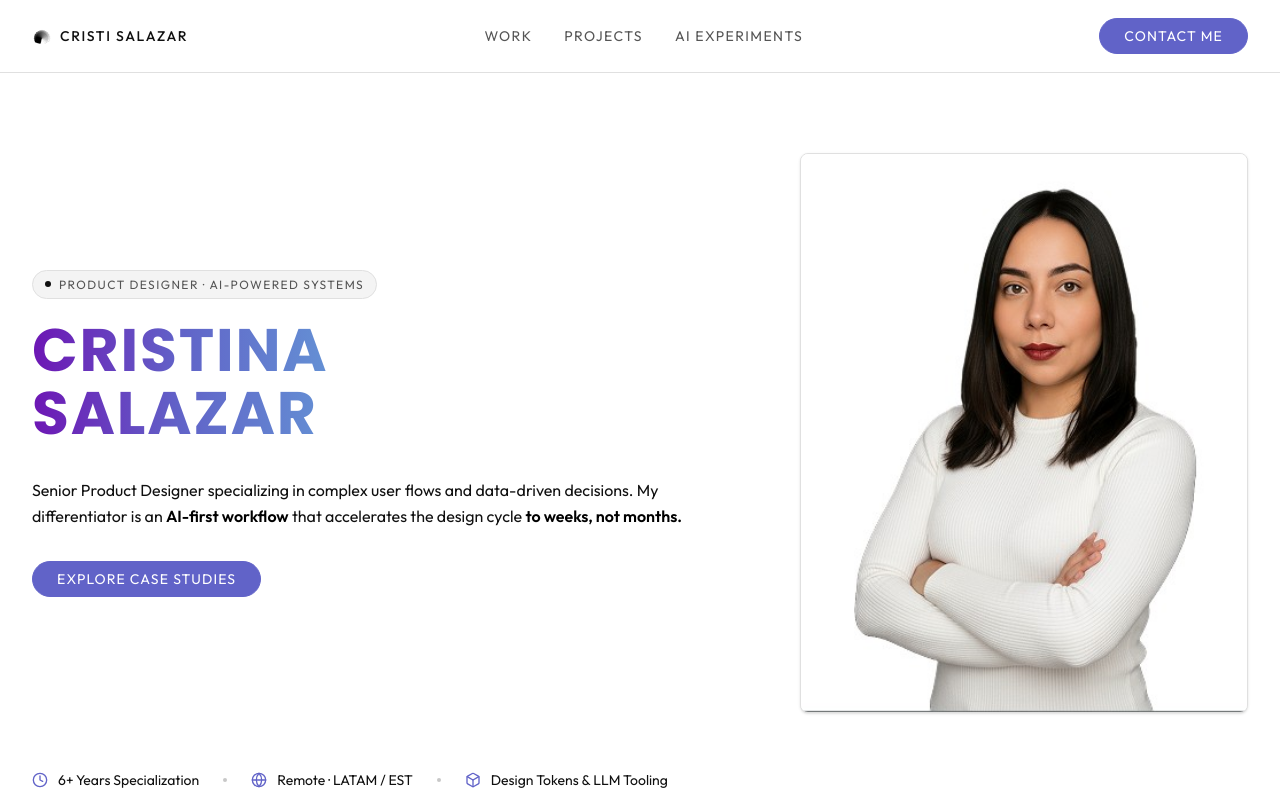
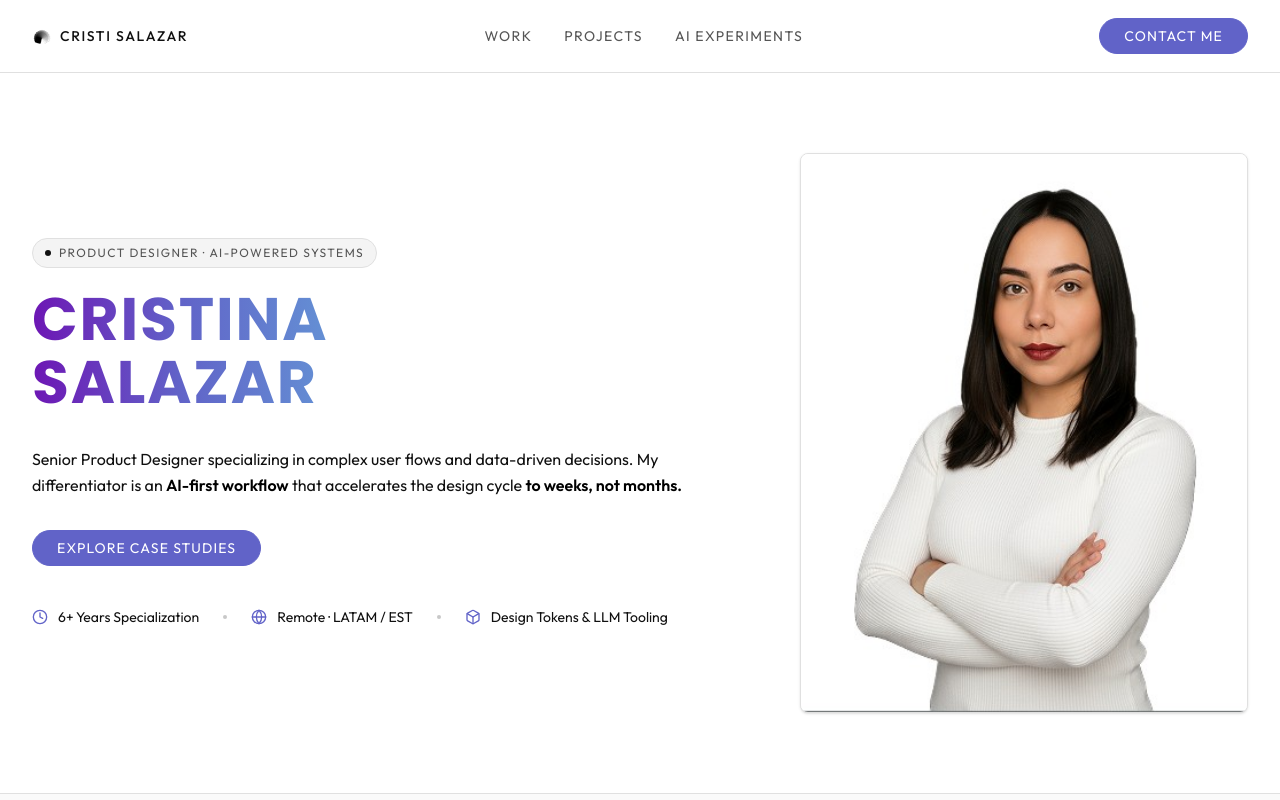
Before and after one commit to auracristina0693/cristina-ux-ai-first-portfolio, a React (Vite) app: page / in a window 1280 px wide. Shown: the top 800 px of the page. Built offline with nearby package versions, Linux system fonts and the light colour scheme.

Commit message:
fix: mover fila de experiencia, ubicación y enfoque a la columna izquierda del hero

```diff
--- a/src/App.tsx
+++ b/src/App.tsx
@@ -78,6 +78,15 @@ export default function App() {
                   EXPLORE CASE STUDIES
                 </PillButton>
               </div>
+
+              {/* Meta row */}
+              <div id="hero-meta" className="flex flex-wrap items-center gap-x-6 gap-y-3 mt-10 font-mono text-[14px] text-[#101010]">
+                <span className="inline-flex items-center gap-2.5"><Clock className="w-4 h-4 text-[#6163C8]" />{portfolioProfile.experienceBadge}</span>
+                <span aria-hidden="true" className="hidden sm:block w-1 h-1 rounded-full bg-[#c8c8c8]" />
+                <span className="inline-flex items-center gap-2.5"><Globe className="w-4 h-4 text-[#6163C8]" />{portfolioProfile.locationBadge}</span>
+                <span aria-hidden="true" className="hidden sm:block w-1 h-1 rounded-full bg-[#c8c8c8]" />
+                <span className="inline-flex items-center gap-2.5"><Box className="w-4 h-4 text-[#6163C8]" />{portfolioProfile.focusBadge}</span>
+              </div>
             </div>
 
             {/* Right Hero Image / Avatar Frame */}
@@ -92,15 +101,6 @@ export default function App() {
                 />
               </div>
             </div>
-          </div>
-
-          {/* Meta row */}
-          <div id="hero-meta" className="flex flex-wrap items-center gap-x-6 gap-y-3 mt-14 font-mono text-[14px] text-[#101010]">
-            <span className="inline-flex items-center gap-2.5"><Clock className="w-4 h-4 text-[#6163C8]" />{portfolioProfile.experienceBadge}</span>
-            <span aria-hidden="true" className="hidden sm:block w-1 h-1 rounded-full bg-[#c8c8c8]" />
-            <span className="inline-flex items-center gap-2.5"><Globe className="w-4 h-4 text-[#6163C8]" />{portfolioProfile.locationBadge}</span>
-            <span aria-hidden="true" className="hidden sm:block w-1 h-1 rounded-full bg-[#c8c8c8]" />
-            <span className="inline-flex items-center gap-2.5"><Box className="w-4 h-4 text-[#6163C8]" />{portfolioProfile.focusBadge}</span>
           </div>
         </section>
 
```
